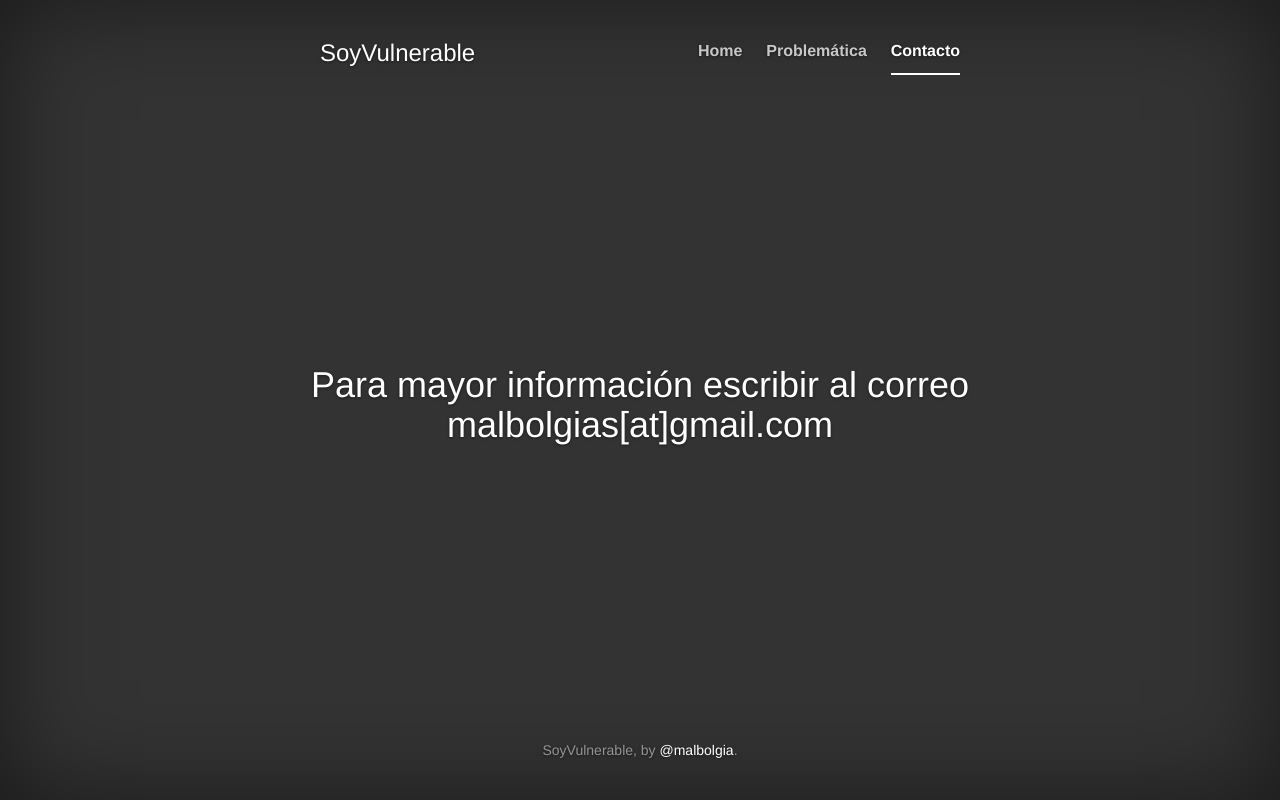
After one commit to malbolgias/soyvulnerable, a Django app: page /vulns/contacto/ in a window 1280 px wide. The commit adds this page. Run offline with Django 3.2, Linux system fonts and the light colour scheme; some libraries are stand-ins or nearby versions.

Commit message:
Archivos faltantes.

```diff
--- /dev/null
+++ b/vulns/templates/vulns/contacto.html
@@ -0,0 +1,17 @@
+{% extends 'vulns/base.html' %}
+{% block menu %}
+          <div class="masthead clearfix">
+            <div class="inner">
+              <h3 class="masthead-brand">SoyVulnerable</h3>
+              <ul class="nav masthead-nav">
+                <li><a href="/vulns/">Home</a></li>
+                <li><a href="/vulns/problematica/">Problemática</a></li>
+                <li class="active"><a href="/vulns/contacto/">Contacto</a></li>
+              </ul>
+            </div>
+          </div>
+{% endblock %}
+
+{% block content %}
+<h1>Para mayor información escribir al correo malbolgias[at]gmail.com</h1>
+{% endblock %}
--- a/vulns/templates/vulns/home.html
+++ b/vulns/templates/vulns/home.html
@@ -9,7 +9,7 @@
       // simulating a timeout
       setTimeout(function () {
 	  $btn.button('reset');
-      }, 1000);
+      }, 5000);
   });
 </script>
 {% endblock %}
```
Also changed, not shown: 1 other file.
